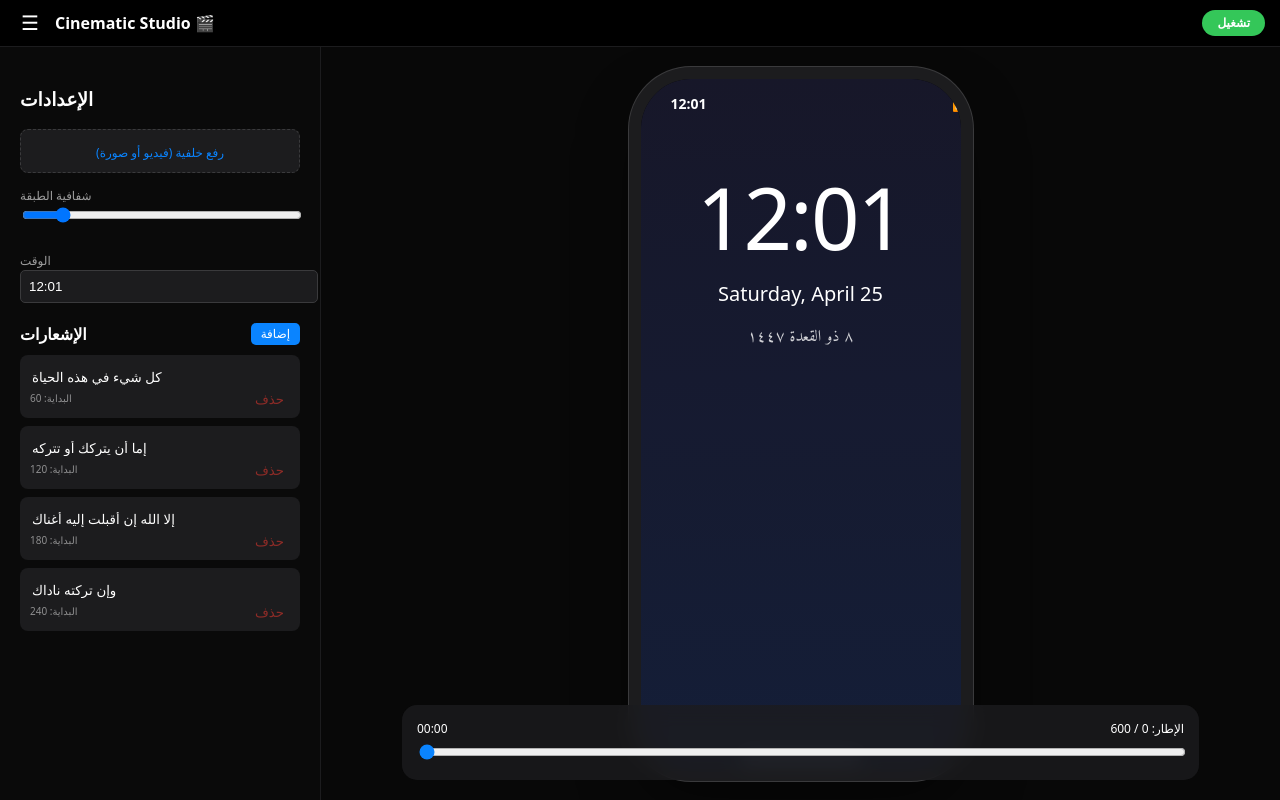
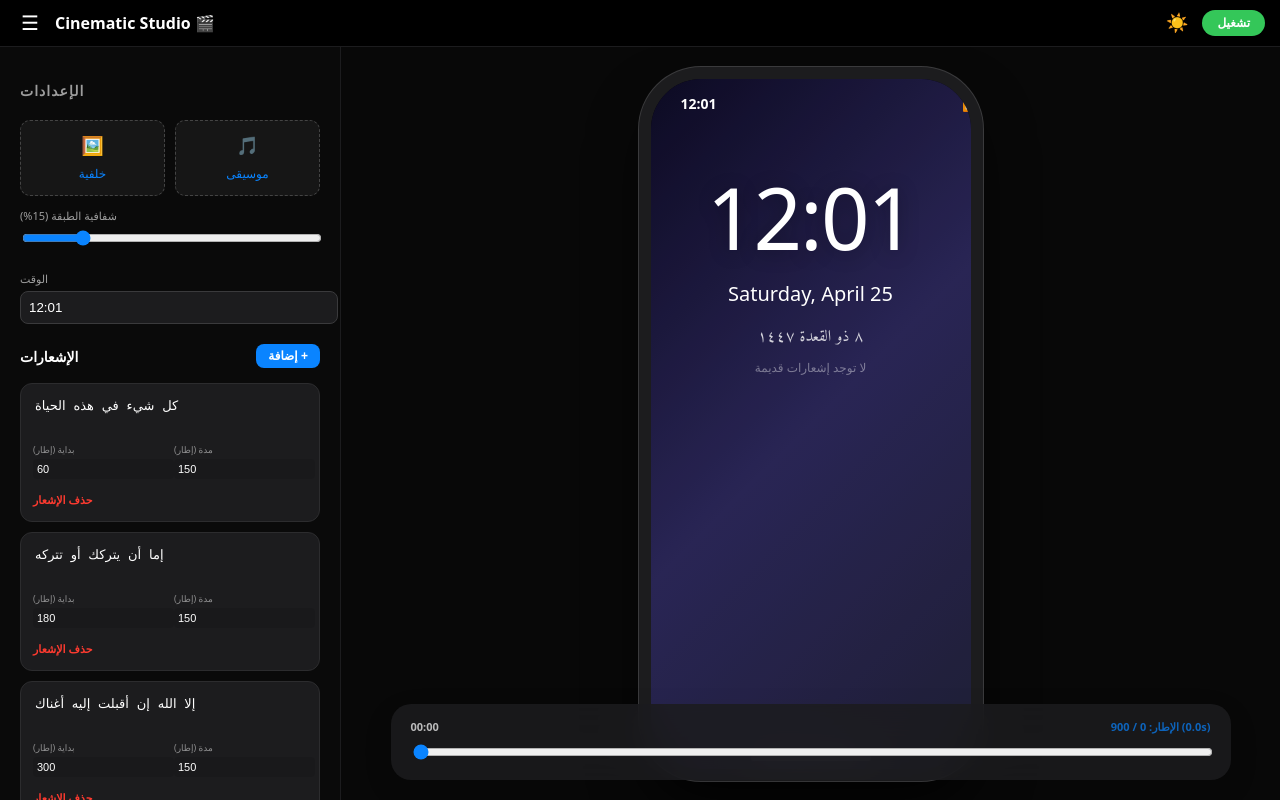
Before and after one commit to SCI5A/lockscreen-studio-cinematic, a React (Vite) app: page / in a window 1280 px wide. Built offline with nearby package versions, Linux system fonts and the light colour scheme.

Commit message:
feat: add music, dark/light mode, and improved notification animations

```diff
--- a/src/App.jsx
+++ b/src/App.jsx
@@ -2,9 +2,7 @@ import { useState, useRef, useEffect, useCallback, useReducer } from "react";
 import { motion, AnimatePresence } from "framer-motion";
 
 const FPS = 30;
-const TOTAL_FRAMES = 600; // Longer duration for better cinematic feel
-
-const NOTIF_COLORS = ["rgba(255, 255, 255, 0.7)", "rgba(255, 255, 255, 0.8)"];
+const TOTAL_FRAMES = 900; // 30 seconds default
 
 function makeId() { return Math.random().toString(36).slice(2, 8); }
 
@@ -14,13 +12,15 @@ const INIT = {
   hijri: "٨ ذو القعدة ١٤٤٧",
   bg: null,
   bgType: "image",
-  overlayOpacity: 0.1,
+  audio: null,
+  overlayOpacity: 0.15,
   blur: 0,
+  isDarkMode: true,
   notifs: [
-    { id: "1", text: "كل شيء في هذه الحياة", startFrame: 60, duration: 400 },
-    { id: "2", text: "إما أن يتركك أو تتركه", startFrame: 120, duration: 340 },
-    { id: "3", text: "إلا الله إن أقبلت إليه أغناك", startFrame: 180, duration: 280 },
-    { id: "4", text: "وإن تركته ناداك", startFrame: 240, duration: 220 }
+    { id: "1", text: "كل شيء في هذه الحياة", startFrame: 60, duration: 150 },
+    { id: "2", text: "إما أن يتركك أو تتركه", startFrame: 180, duration: 150 },
+    { id: "3", text: "إلا الله إن أقبلت إليه أغناك", startFrame: 300, duration: 150 },
+    { id: "4", text: "وإن تركته ناداك", startFrame: 420, duration: 150 }
   ],
   selectedNotif: null,
   frame: 0,
@@ -35,7 +35,7 @@ function reducer(state, action) {
       const id = makeId();
       return {
         ...state,
-        notifs: [...state.notifs, { id, text: "نص جديد", startFrame: state.frame + 30, duration: 200 }],
+        notifs: [...state.notifs, { id, text: "نص جديد", startFrame: state.frame + 30, duration: 150 }],
         selectedNotif: id
       };
     }
@@ -49,19 +49,20 @@ function reducer(state, action) {
 
 /* ── UI Components ── */
 
-function FileUploader({ onUpload, label, accept }) {
+function FileUploader({ onUpload, label, accept, icon }) {
   const inputRef = useRef();
   return (
     <div onClick={() => inputRef.current.click()} style={{
-      padding: "10px", background: "#1c1c1e", borderRadius: "8px", border: "1px dashed #3a3a3c",
-      cursor: "pointer", textAlign: "center", marginBottom: "10px"
+      padding: "12px", background: "rgba(255,255,255,0.05)", borderRadius: "10px", border: "1px dashed rgba(255,255,255,0.2)",
+      cursor: "pointer", textAlign: "center", marginBottom: "12px", transition: "all 0.2s"
     }}>
-      <span style={{ fontSize: "12px", color: "#0a84ff" }}>{label}</span>
+      <div style={{ fontSize: "18px", marginBottom: "4px" }}>{icon}</div>
+      <span style={{ fontSize: "12px", color: "#0a84ff", fontWeight: "500" }}>{label}</span>
       <input type="file" ref={inputRef} accept={accept} hidden onChange={(e) => {
         const file = e.target.files[0];
         if (file) {
           const url = URL.createObjectURL(file);
-          onUpload(url, file.type.startsWith("video") ? "video" : "image");
+          onUpload(url, file.type.startsWith("video") ? "video" : file.type.startsWith("audio") ? "audio" : "image");
         }
       }} />
     </div>
@@ -69,19 +70,23 @@ function FileUploader({ onUpload, label, accept }) {
 }
 
 function IPhonePreview({ st, frame }) {
-  const { time, date, hijri, notifs, bg, bgType, overlayOpacity, blur, zoomEffect } = st;
-  const visibleNotifs = notifs.filter(n => frame >= n.startFrame && frame < n.startFrame + n.duration);
+  const { time, date, hijri, notifs, bg, bgType, overlayOpacity, blur, zoomEffect, isDarkMode } = st;
+
+  // Sort notifications by startFrame to ensure they stack correctly
+  const activeNotifs = notifs
+    .filter(n => frame >= n.startFrame && frame < n.startFrame + n.duration)
+    .sort((a, b) => a.startFrame - b.startFrame);
 
   return (
     <div style={{
       width: 320, height: 690, borderRadius: 50, position: "relative", overflow: "hidden",
-      boxShadow: "0 0 0 12px #1c1c1e, 0 0 0 13px #3a3a3c, 0 30px 60px rgba(0,0,0,0.5)",
+      boxShadow: "0 0 0 12px #1c1c1e, 0 0 0 13px #3a3a3c, 0 30px 60px rgba(0,0,0,0.8)",
       background: "#000"
     }}>
-      {/* Background with Zoom Effect */}
+      {/* Background Layer */}
       <motion.div
-        animate={zoomEffect && st.playing ? { scale: [1, 1.1] } : { scale: 1 }}
-        transition={{ duration: 20, repeat: Infinity, repeatType: "reverse" }}
+        animate={zoomEffect && st.playing ? { scale: [1, 1.15] } : { scale: 1 }}
+        transition={{ duration: 25, repeat: Infinity, repeatType: "reverse", ease: "linear" }}
         style={{ position: "absolute", inset: 0 }}
       >
         {bg ? (
@@ -91,7 +96,7 @@ function IPhonePreview({ st, frame }) {
             <div style={{ backgroundImage: `url(${bg})`, backgroundSize: "cover", backgroundPosition: "center", width: "100%", height: "100%" }} />
           )
         ) : (
-          <div style={{ background: "linear-gradient(to bottom, #1a1a2e, #16213e)", width: "100%", height: "100%" }} />
+          <div style={{ background: isDarkMode ? "linear-gradient(135deg, #0f0c29, #302b63, #24243e)" : "linear-gradient(135deg, #74ebd5, #acb6e5)", width: "100%", height: "100%" }} />
         )}
       </motion.div>
 
@@ -105,40 +110,56 @@ function IPhonePreview({ st, frame }) {
       {/* Status Bar */}
       <div style={{ position: "absolute", top: 15, width: "100%", display: "flex", justifyContent: "space-between", padding: "0 30px", color: "#fff", fontSize: "14px", fontWeight: "600", zIndex: 10 }}>
         <span>{time}</span>
-        <div style={{ display: "flex", gap: "5px" }}>📶 🔋</div>
+        <div style={{ display: "flex", gap: "5px", opacity: 0.9 }}>📶 🔋</div>
       </div>
 
       {/* Clock & Date */}
       <div style={{ position: "absolute", top: 80, width: "100%", textAlign: "center", color: "#fff", zIndex: 10 }}>
-        <h1 style={{ fontSize: "85px", fontWeight: "200", margin: 0, letterSpacing: "-2px" }}>{time}</h1>
+        <h1 style={{ fontSize: "85px", fontWeight: "200", margin: 0, letterSpacing: "-2px", textShadow: "0 2px 20px rgba(0,0,0,0.3)" }}>{time}</h1>
         <p style={{ fontSize: "20px", margin: "5px 0", fontWeight: "400" }}>{date}</p>
         <p style={{ fontSize: "16px", opacity: 0.8, fontFamily: "Amiri, serif", direction: "rtl" }}>{hijri}</p>
       </div>
 
-      {/* Notifications Stack */}
-      <div style={{ position: "absolute", bottom: 100, left: 20, right: 20, display: "flex", flexDirection: "column-reverse", gap: "10px", zIndex: 10 }}>
-        <AnimatePresence>
-          {visibleNotifs.map((n, i) => (
+      {/* Notifications Stack (Sliding from top to bottom) */}
+      <div style={{
+        position: "absolute", top: 260, left: 16, right: 16,
+        display: "flex", flexDirection: "column", gap: "8px", zIndex: 10
+      }}>
+        <AnimatePresence initial={false}>
+          {activeNotifs.length === 0 ? (
+            <motion.div
+              initial={{ opacity: 0 }}
+              animate={{ opacity: 0.4 }}
+              exit={{ opacity: 0 }}
+              style={{ textAlign: "center", color: "#fff", fontSize: "12px", marginTop: "20px" }}
+            >
+              لا توجد إشعارات قديمة
+            </motion.div>
+          ) : (
+            activeNotifs.map((n, i) => (
               <motion.div
                 key={n.id}
-              initial={{ opacity: 0, y: 50, scale: 0.8 }}
+                initial={{ opacity: 0, y: -30, scale: 0.9 }}
                 animate={{ opacity: 1, y: 0, scale: 1 }}
-              exit={{ opacity: 0, scale: 0.5 }}
+                exit={{ opacity: 0, y: 20, scale: 0.9 }}
                 transition={{ type: "spring", stiffness: 120, damping: 20 }}
                 style={{
-                background: "rgba(255, 255, 255, 0.75)", backdropFilter: "blur(25px) saturate(180%)",
-                borderRadius: "22px", padding: "12px 16px", border: "1px solid rgba(255,255,255,0.3)",
+                  background: isDarkMode ? "rgba(255, 255, 255, 0.75)" : "rgba(0, 0, 0, 0.6)",
+                  backdropFilter: "blur(25px) saturate(180%)",
+                  borderRadius: "20px", padding: "12px 16px",
+                  border: isDarkMode ? "1px solid rgba(255,255,255,0.3)" : "1px solid rgba(0,0,0,0.1)",
                   boxShadow: "0 8px 32px rgba(0,0,0,0.15)", direction: "rtl"
                 }}
               >
                 <div style={{ display: "flex", alignItems: "center", gap: "8px", marginBottom: "4px" }}>
                   <div style={{ width: 20, height: 20, borderRadius: 5, background: "#007aff", display: "flex", alignItems: "center", justifyContent: "center", fontSize: "12px" }}>✉️</div>
-                <span style={{ fontSize: "13px", fontWeight: "600", color: "#000" }}>البريد</span>
-                <span style={{ fontSize: "11px", color: "rgba(0,0,0,0.5)", marginRight: "auto" }}>الآن</span>
+                  <span style={{ fontSize: "13px", fontWeight: "600", color: isDarkMode ? "#000" : "#fff" }}>البريد</span>
+                  <span style={{ fontSize: "11px", color: isDarkMode ? "rgba(0,0,0,0.5)" : "rgba(255,255,255,0.5)", marginRight: "auto" }}>الآن</span>
                 </div>
-              <p style={{ margin: 0, fontSize: "16px", color: "#000", fontWeight: "400", lineHeight: "1.4" }}>{n.text}</p>
+                <p style={{ margin: 0, fontSize: "16px", color: isDarkMode ? "#000" : "#fff", fontWeight: "400", lineHeight: "1.4" }}>{n.text}</p>
               </motion.div>
-          ))}
+            ))
+          )}
         </AnimatePresence>
       </div>
 
@@ -151,32 +172,50 @@ function IPhonePreview({ st, frame }) {
 export default function App() {
   const [st, dispatch] = useReducer(reducer, INIT);
   const timerRef = useRef();
+  const audioRef = useRef(new Audio());
+  const [sidebarOpen, setSidebarOpen] = useState(window.innerWidth > 768);
 
   useEffect(() => {
     if (st.playing) {
       timerRef.current = setInterval(() => {
         dispatch({ type: "SET", payload: { frame: (st.frame + 1) % TOTAL_FRAMES } });
       }, 1000 / FPS);
+      if (st.audio) {
+        audioRef.current.src = st.audio;
+        audioRef.current.play().catch(e => console.log("Audio play blocked"));
+      }
     } else {
       clearInterval(timerRef.current);
+      audioRef.current.pause();
     }
     return () => clearInterval(timerRef.current);
-  }, [st.playing, st.frame]);
+  }, [st.playing, st.audio]);
 
-  const [sidebarOpen, setSidebarOpen] = useState(window.innerWidth > 768);
+  // Sync audio with frame
+  useEffect(() => {
+    if (st.playing && st.audio) {
+      const targetTime = st.frame / FPS;
+      if (Math.abs(audioRef.current.currentTime - targetTime) > 0.5) {
+        audioRef.current.currentTime = targetTime;
+      }
+    }
+  }, [st.frame]);
 
   return (
     <div style={{
-      display: "flex", flexDirection: "column", height: "100vh", background: "#000",
-      color: "#fff", fontFamily: "system-ui", overflow: "hidden", position: "relative"
+      display: "flex", flexDirection: "column", height: "100vh", background: st.isDarkMode ? "#000" : "#f5f5f7",
+      color: st.isDarkMode ? "#fff" : "#000", fontFamily: "system-ui", overflow: "hidden", position: "relative"
     }}>
       {/* Top Header */}
-      <div style={{ padding: "10px 15px", borderBottom: "1px solid #1c1c1e", display: "flex", justifyContent: "space-between", alignItems: "center", zIndex: 100, background: "#000" }}>
+      <div style={{ padding: "10px 15px", borderBottom: `1px solid ${st.isDarkMode ? "#1c1c1e" : "#d1d1d6"}`, display: "flex", justifyContent: "space-between", alignItems: "center", zIndex: 100, background: st.isDarkMode ? "#000" : "#fff" }}>
         <div style={{ display: "flex", alignItems: "center", gap: "10px" }}>
-          <button onClick={() => setSidebarOpen(!sidebarOpen)} style={{ background: "none", border: "none", color: "#fff", fontSize: "20px", cursor: "pointer" }}>☰</button>
+          <button onClick={() => setSidebarOpen(!sidebarOpen)} style={{ background: "none", border: "none", color: st.isDarkMode ? "#fff" : "#000", fontSize: "20px", cursor: "pointer" }}>☰</button>
           <h2 style={{ margin: 0, fontSize: "16px" }}>Cinematic Studio 🎬</h2>
         </div>
-        <div style={{ display: "flex", gap: "8px" }}>
+        <div style={{ display: "flex", gap: "8px", alignItems: "center" }}>
+          <button onClick={() => dispatch({ type: "SET", payload: { isDarkMode: !st.isDarkMode } })} style={{ background: "none", border: "none", fontSize: "18px", cursor: "pointer" }}>
+            {st.isDarkMode ? "☀️" : "🌙"}
+          </button>
           <button onClick={() => dispatch({ type: "SET", payload: { playing: !st.playing } })} style={{
             padding: "6px 15px", borderRadius: "15px", border: "none",
             background: st.playing ? "#ff3b30" : "#34c759", color: "#fff", fontWeight: "bold", fontSize: "12px"
@@ -187,56 +226,73 @@ export default function App() {
       </div>
 
       <div style={{ flex: 1, display: "flex", overflow: "hidden", position: "relative" }}>
-        {/* Sidebar Controls (Responsive) */}
+        {/* Sidebar Controls */}
         <div style={{
-          width: "280px", padding: "20px", borderRight: "1px solid #1c1c1e", overflowY: "auto",
+          width: "300px", padding: "20px", borderRight: `1px solid ${st.isDarkMode ? "#1c1c1e" : "#d1d1d6"}`, overflowY: "auto",
           position: window.innerWidth <= 768 ? "absolute" : "relative",
-          left: sidebarOpen ? 0 : "-280px",
-          top: 0, bottom: 0, background: "#0a0a0a", zTarget: 50, transition: "left 0.3s ease",
+          left: sidebarOpen ? 0 : "-300px",
+          top: 0, bottom: 0, background: st.isDarkMode ? "#0a0a0a" : "#fafafa", zIndex: 50, transition: "left 0.3s ease",
           boxShadow: sidebarOpen && window.innerWidth <= 768 ? "10px 0 30px rgba(0,0,0,0.5)" : "none"
         }}>
-          <h3>الإعدادات</h3>
+          <h3 style={{ fontSize: "14px", textTransform: "uppercase", letterSpacing: "1px", opacity: 0.6, marginBottom: "20px" }}>الإعدادات</h3>
 
-          <FileUploader label="رفع خلفية (فيديو أو صورة)" accept="image/*,video/*" onUpload={(url, type) => dispatch({ type: "SET", payload: { bg: url, bgType: type } })} />
-
-          <div style={{ marginBottom: "20px" }}>
-            <label style={{ fontSize: "12px", opacity: 0.6 }}>شفافية الطبقة</label>
-            <input type="range" min="0" max="0.8" step="0.05" value={st.overlayOpacity} onChange={(e) => dispatch({ type: "SET", payload: { overlayOpacity: parseFloat(e.target.value) } })} style={{ width: "100%" }} />
+          <div style={{ display: "grid", gridTemplateColumns: "1fr 1fr", gap: "10px" }}>
+            <FileUploader icon="🖼️" label="خلفية" accept="image/*,video/*" onUpload={(url, type) => dispatch({ type: "SET", payload: { bg: url, bgType: type } })} />
+            <FileUploader icon="🎵" label="موسيقى" accept="audio/*" onUpload={(url) => dispatch({ type: "SET", payload: { audio: url } })} />
           </div>
 
           <div style={{ marginBottom: "20px" }}>
-            <label style={{ fontSize: "12px", opacity: 0.6 }}>الوقت</label>
-            <input type="text" value={st.time} onChange={(e) => dispatch({ type: "SET", payload: { time: e.target.value } })} style={{ width: "100%", background: "#1c1c1e", border: "1px solid #3a3a3c", color: "#fff", padding: "8px", borderRadius: "5px" }} />
+            <label style={{ fontSize: "11px", opacity: 0.6, display: "block", marginBottom: "5px" }}>شفافية الطبقة ({Math.round(st.overlayOpacity * 100)}%)</label>
+            <input type="range" min="0" max="0.8" step="0.05" value={st.overlayOpacity} onChange={(e) => dispatch({ type: "SET", payload: { overlayOpacity: parseFloat(e.target.value) } })} style={{ width: "100%", accentColor: "#0a84ff" }} />
           </div>
 
           <div style={{ marginBottom: "20px" }}>
-            <div style={{ display: "flex", justifyContent: "space-between", alignItems: "center", marginBottom: "10px" }}>
-              <h4 style={{ margin: 0 }}>الإشعارات</h4>
-              <button onClick={() => dispatch({ type: "ADD_NOTIF" })} style={{ background: "#0a84ff", border: "none", color: "#fff", padding: "4px 10px", borderRadius: "5px", fontSize: "12px" }}>إضافة</button>
+            <label style={{ fontSize: "11px", opacity: 0.6, display: "block", marginBottom: "5px" }}>الوقت</label>
+            <input type="text" value={st.time} onChange={(e) => dispatch({ type: "SET", payload: { time: e.target.value } })} style={{ width: "100%", background: st.isDarkMode ? "#1c1c1e" : "#fff", border: `1px solid ${st.isDarkMode ? "#3a3a3c" : "#d1d1d6"}`, color: st.isDarkMode ? "#fff" : "#000", padding: "8px", borderRadius: "8px" }} />
+          </div>
+
+          <div style={{ marginBottom: "20px" }}>
+            <div style={{ display: "flex", justifyContent: "space-between", alignItems: "center", marginBottom: "15px" }}>
+              <h4 style={{ margin: 0, fontSize: "14px" }}>الإشعارات</h4>
+              <button onClick={() => dispatch({ type: "ADD_NOTIF" })} style={{ background: "#0a84ff", border: "none", color: "#fff", padding: "5px 12px", borderRadius: "8px", fontSize: "12px", fontWeight: "600" }}>إضافة +</button>
             </div>
             {st.notifs.map(n => (
-              <div key={n.id} style={{ background: "#1c1c1e", padding: "10px", borderRadius: "8px", marginBottom: "8px" }}>
-                <input type="text" value={n.text} onChange={(e) => dispatch({ type: "UPD_NOTIF", id: n.id, payload: { text: e.target.value } })} style={{ width: "100%", background: "transparent", border: "none", color: "#fff", marginBottom: "5px" }} />
-                <div style={{ display: "flex", gap: "10px", fontSize: "10px", opacity: 0.5 }}>
-                  <span>البداية: {n.startFrame}</span>
-                  <button onClick={() => dispatch({ type: "DEL_NOTIF", id: n.id })} style={{ color: "#ff3b30", background: "none", border: "none", marginLeft: "auto" }}>حذف</button>
+              <div key={n.id} style={{ background: st.isDarkMode ? "#1c1c1e" : "#fff", padding: "12px", borderRadius: "12px", marginBottom: "10px", border: `1px solid ${st.isDarkMode ? "#2c2c2e" : "#e5e5ea"}` }}>
+                <textarea value={n.text} onChange={(e) => dispatch({ type: "UPD_NOTIF", id: n.id, payload: { text: e.target.value } })} style={{ width: "100%", background: "transparent", border: "none", color: st.isDarkMode ? "#fff" : "#000", marginBottom: "8px", fontSize: "13px", resize: "none", outline: "none" }} rows="2" />
+                <div style={{ display: "grid", gridTemplateColumns: "1fr 1fr", gap: "8px", marginBottom: "8px" }}>
+                  <div>
+                    <label style={{ fontSize: "9px", opacity: 0.5, display: "block" }}>بداية (إطار)</label>
+                    <input type="number" value={n.startFrame} onChange={(e) => dispatch({ type: "UPD_NOTIF", id: n.id, payload: { startFrame: parseInt(e.target.value) } })} style={{ width: "100%", background: "rgba(0,0,0,0.1)", border: "none", color: "inherit", fontSize: "11px", padding: "4px", borderRadius: "4px" }} />
                   </div>
+                  <div>
+                    <label style={{ fontSize: "9px", opacity: 0.5, display: "block" }}>مدة (إطار)</label>
+                    <input type="number" value={n.duration} onChange={(e) => dispatch({ type: "UPD_NOTIF", id: n.id, payload: { duration: parseInt(e.target.value) } })} style={{ width: "100%", background: "rgba(0,0,0,0.1)", border: "none", color: "inherit", fontSize: "11px", padding: "4px", borderRadius: "4px" }} />
+                  </div>
+                </div>
+                <button onClick={() => dispatch({ type: "DEL_NOTIF", id: n.id })} style={{ color: "#ff3b30", background: "none", border: "none", fontSize: "11px", fontWeight: "600", padding: 0, cursor: "pointer" }}>حذف الإشعار</button>
               </div>
             ))}
           </div>
         </div>
 
         {/* Main Preview Area */}
-        <div style={{ flex: 1, display: "flex", justifyContent: "center", alignItems: "center", background: "#080808", position: "relative" }}>
+        <div style={{ flex: 1, display: "flex", justifyContent: "center", alignItems: "center", background: st.isDarkMode ? "#080808" : "#e5e5ea", position: "relative" }}>
+          <div style={{ transform: window.innerWidth <= 768 ? "scale(0.8)" : "scale(1)" }}>
             <IPhonePreview st={st} frame={st.frame} />
+          </div>
 
           {/* Timeline Bar */}
-          <div style={{ position: "absolute", bottom: 20, width: "80%", background: "rgba(28,28,30,0.8)", padding: "15px", borderRadius: "15px", backdropFilter: "blur(10px)" }}>
-            <div style={{ display: "flex", justifyContent: "space-between", fontSize: "12px", marginBottom: "5px" }}>
+          <div style={{
+            position: "absolute", bottom: 20, width: "90%", maxWidth: "800px",
+            background: st.isDarkMode ? "rgba(28,28,30,0.85)" : "rgba(255,255,255,0.85)",
+            padding: "15px 20px", borderRadius: "20px", backdropFilter: "blur(20px)",
+            boxShadow: "0 10px 30px rgba(0,0,0,0.1)", zIndex: 60
+          }}>
+            <div style={{ display: "flex", justifyContent: "space-between", fontSize: "11px", marginBottom: "8px", fontWeight: "600", opacity: 0.7 }}>
               <span>00:00</span>
-              <span>الإطار: {st.frame} / {TOTAL_FRAMES}</span>
+              <span style={{ color: "#0a84ff" }}>الإطار: {st.frame} / {TOTAL_FRAMES} ({(st.frame/FPS).toFixed(1)}s)</span>
             </div>
-            <input type="range" min="0" max={TOTAL_FRAMES} value={st.frame} onChange={(e) => dispatch({ type: "SET", payload: { frame: parseInt(e.target.value), playing: false } })} style={{ width: "100%", accentColor: "#0a84ff" }} />
+            <input type="range" min="0" max={TOTAL_FRAMES} value={st.frame} onChange={(e) => dispatch({ type: "SET", payload: { frame: parseInt(e.target.value), playing: false } })} style={{ width: "100%", accentColor: "#0a84ff", cursor: "pointer" }} />
           </div>
         </div>
       </div>
```
Lines whose indentation alone changed are shown as unchanged.
